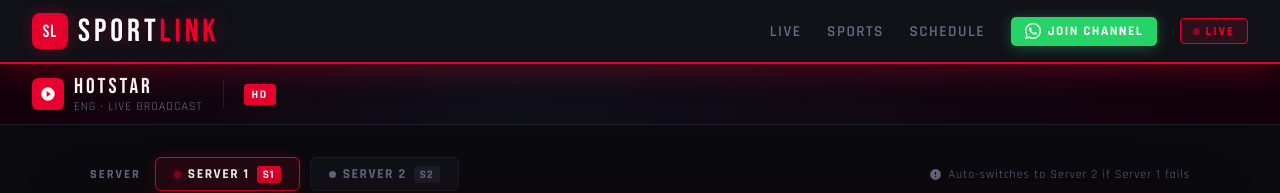
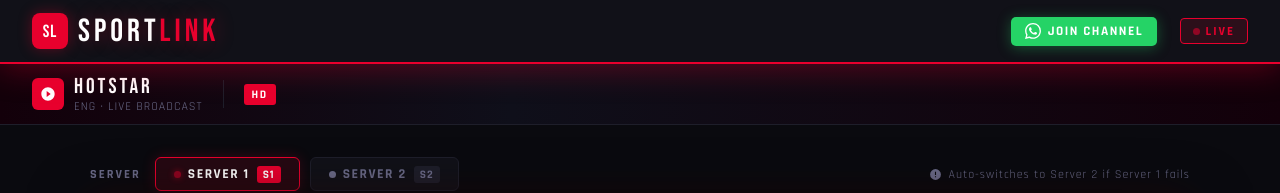
Before and after one commit to sportlive18/jio-hotstar, a plain HTML site: page index.html in a window 1280 px wide. Shown: the top 193 px of the page. Drawn offline with Linux system fonts and the light colour scheme.

Commit message:
Update index.html

```diff
--- a/index.html
+++ b/index.html
@@ -265,9 +265,6 @@
     </div>
     <div class="header-right">
       <nav>
-        <a href="#">Live</a>
-        <a href="#">Sports</a>
-        <a href="#">Schedule</a>
         <a href="https://whatsapp.com/channel/0029VbC2oQsC6ZvmwpR3v73v" target="_blank" rel="noopener noreferrer" class="wa-nav-btn">
           <svg viewBox="0 0 24 24"><path d="M17.472 14.382c-.297-.149-1.758-.867-2.03-.967-.273-.099-.471-.148-.67.15-.197.297-.767.966-.94 1.164-.173.199-.347.223-.644.075-.297-.15-1.255-.463-2.39-1.475-.883-.788-1.48-1.761-1.653-2.059-.173-.297-.018-.458.13-.606.134-.133.298-.347.446-.52.149-.174.198-.298.298-.497.099-.198.05-.371-.025-.52-.075-.149-.669-1.612-.916-2.207-.242-.579-.487-.5-.669-.51-.173-.008-.371-.01-.57-.01-.198 0-.52.074-.792.372-.272.297-1.04 1.016-1.04 2.479 0 1.462 1.065 2.875 1.213 3.074.149.198 2.096 3.2 5.077 4.487.709.306 1.262.489 1.694.625.712.227 1.36.195 1.871.118.571-.085 1.758-.719 2.006-1.413.248-.694.248-1.289.173-1.413-.074-.124-.272-.198-.57-.347m-5.421 7.403h-.004a9.87 9.87 0 01-5.031-1.378l-.361-.214-3.741.982.998-3.648-.235-.374a9.86 9.86 0 01-1.51-5.26c.001-5.45 4.436-9.884 9.888-9.884 2.64 0 5.122 1.03 6.988 2.898a9.825 9.825 0 012.893 6.994c-.003 5.45-4.437 9.884-9.885 9.884m8.413-18.297A11.815 11.815 0 0012.05 0C5.495 0 .16 5.335.157 11.892c0 2.096.547 4.142 1.588 5.945L.057 24l6.305-1.654a11.882 11.882 0 005.683 1.448h.005c6.554 0 11.89-5.335 11.893-11.893a11.821 11.821 0 00-3.48-8.413z"/></svg>
           <span>Join Channel</span>
```
